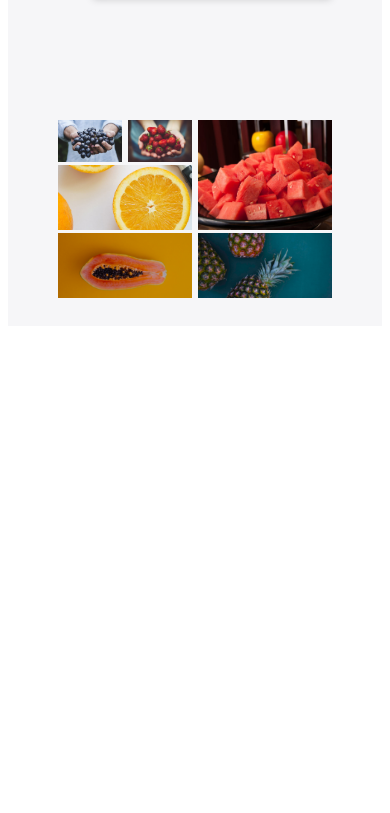
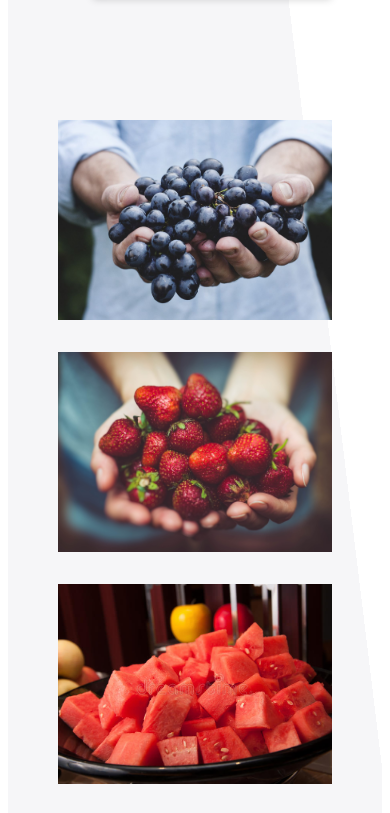
Before and after one commit to ykatariaex2/HTML-CSS-ASSIGNMENT2, a plain HTML site: page index.html in a window 390 px wide. Shown: the part 1300-2113 px from the top of the page. Before the commit the page ends 1634 px from the top, so only its background shows below. Drawn offline with Linux system fonts and the light colour scheme.

Commit message:
Update index.css

```diff
--- a/index.css
+++ b/index.css
@@ -178,6 +178,64 @@
     grid-row-end:9;
 }
 
+@media screen and (max-width: 768px) {
+  .LowerBanner{
+    padding: 50px;
+    display:grid;
+   /* align-items: center; */
+    grid-template-columns: repeat(8, 1fr);
+    grid-template-rows: repeat(8, 200px);
+    grid-gap: 2%;
+
+}
+.images{
+    width: 100%;
+    height: 100%;
+    object-fit: cover;
+
+}
+
+
+.Lowercard1{
+
+    grid-column-start:1;
+    grid-column-end:9;
+    grid-row-start:1;
+    grid-row-end:2;
+}
+.Lowercard2{
+    grid-column-start:1;
+    grid-column-end:9;
+    grid-row-start:2;
+    grid-row-end:3;
+}
+.Lowercard3{
+    grid-column-start:1;
+    grid-column-end:9;
+    grid-row-start:3;
+    grid-row-end:4;
+}
+.Lowercard5{
+    grid-column-start:1;
+    grid-column-end:9;
+    grid-row-start:4;
+    grid-row-end:5;
+}
+.Lowercard4{
+    grid-column-start:1;
+    grid-column-end:9;
+    grid-row-start:5;
+    grid-row-end:6;
+}
+.Lowercard6{
+    grid-column-start:1;
+    grid-column-end:9;
+    grid-row-start:6;
+    grid-row-end:7;
+}
+
+}
+
 
 
 /* READ MORE */
@@ -207,6 +265,8 @@
   #showMore:checked ~ .theButton:after,#showMore2:checked ~ .theButton:after,  #showMore3:checked ~ .theButton:after,#showMore4:checked ~ .theButton:after{
    content:"Read Less";
   }
+
+
 
 
 /* OVERLAYYYY EFFECT */
```
